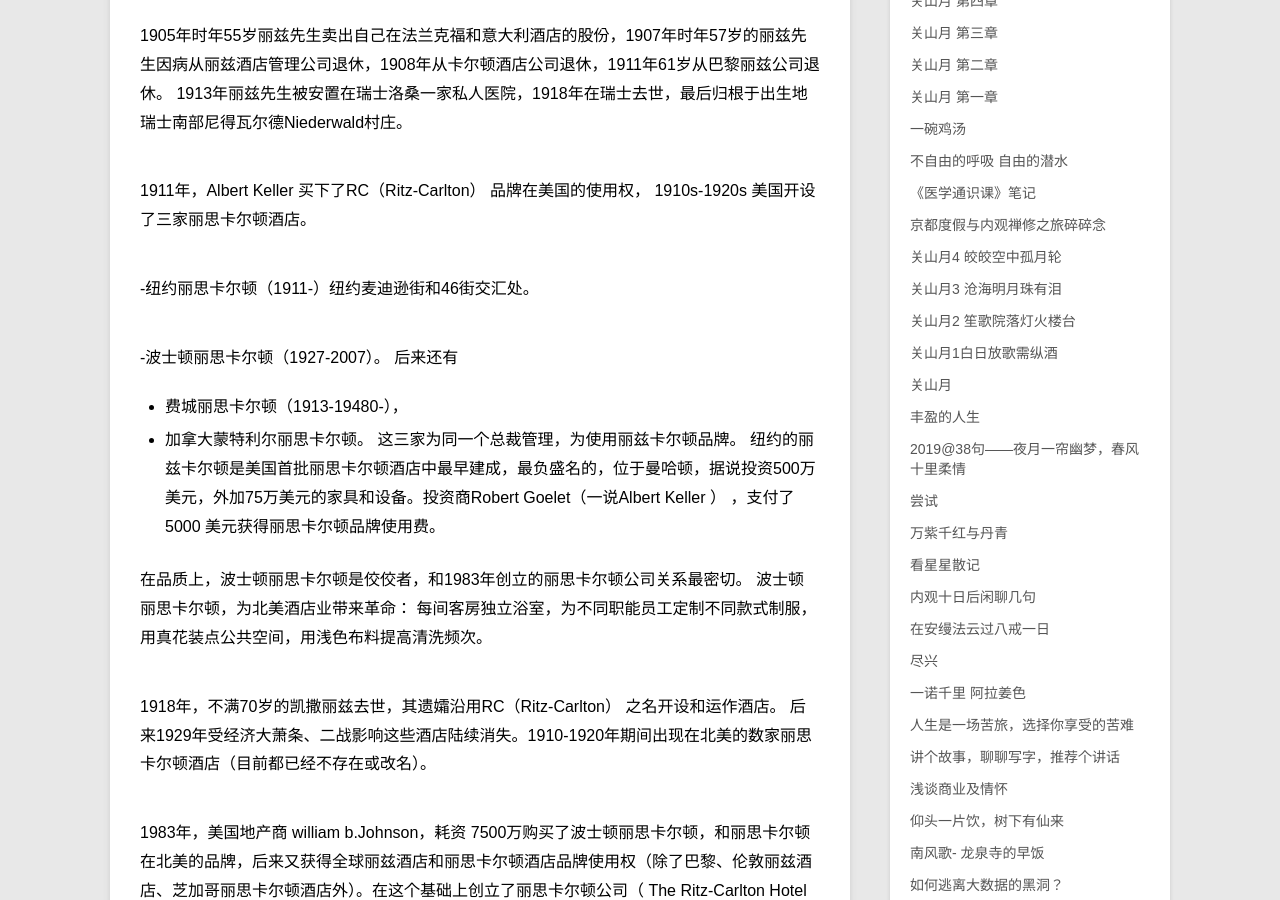
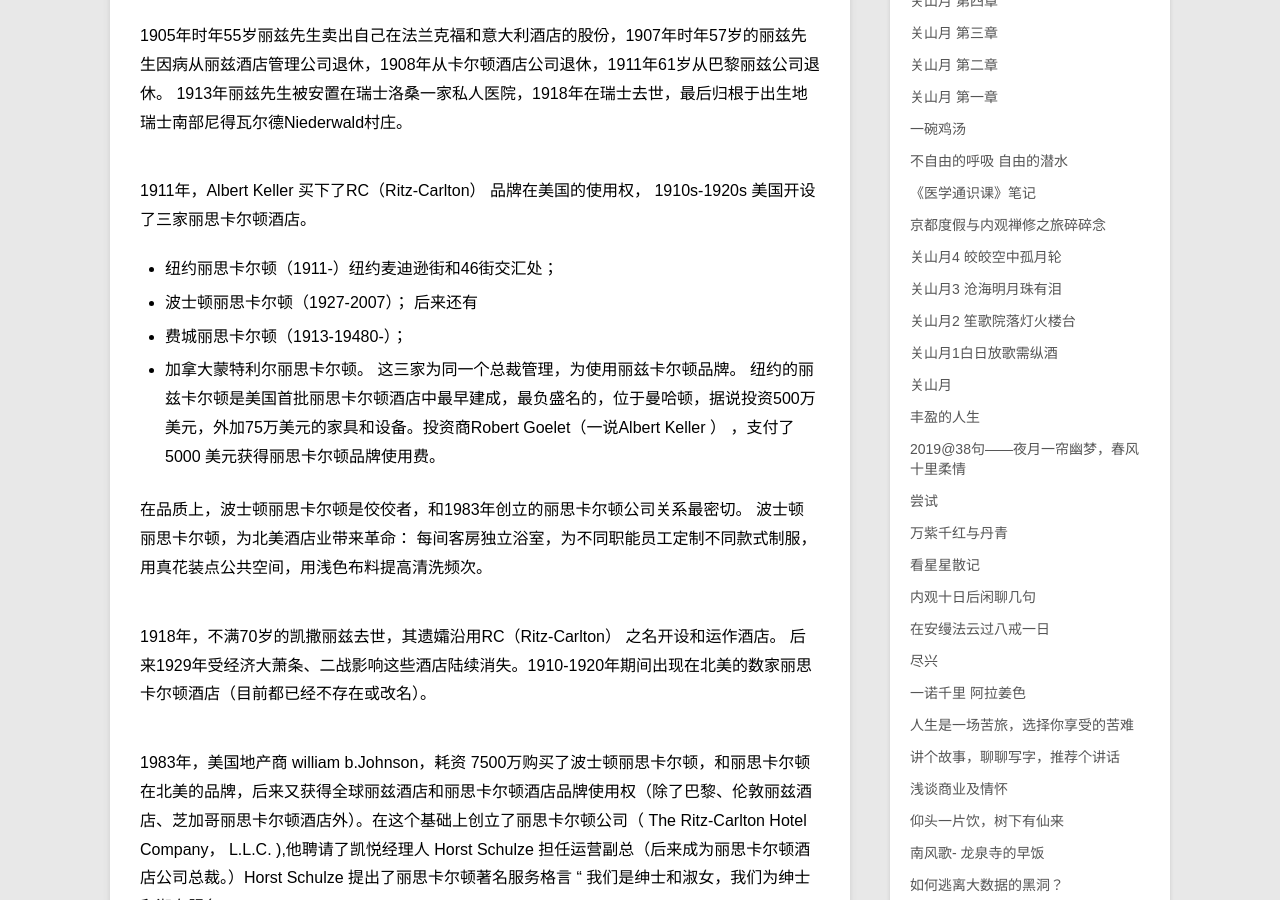
Before and after one commit to violettianjie/violettianjie.github.io, a Jekyll site: the page built from _posts/blog/2021-08-29-ritz.md, in a window 1280 px wide and 900 px high, scrolled down 1244 px. Built offline with Jekyll 4.4.1, drawn with Linux system fonts in a browser that asks for light colours.

```diff
--- a/_posts/blog/2021-08-29-ritz.md
+++ b/_posts/blog/2021-08-29-ritz.md
@@ -36,11 +36,10 @@ category: blog
 1910s-1920s
 美国开设了三家丽思卡尔顿酒店。
 
--纽约丽思卡尔顿（1911-）纽约麦迪逊街和46街交汇处。
-
--波士顿丽思卡尔顿（1927-2007）。
+- 纽约丽思卡尔顿（1911-）纽约麦迪逊街和46街交汇处；
+- 波士顿丽思卡尔顿（1927-2007）；
 后来还有
-- 费城丽思卡尔顿（1913-19480-），
+- 费城丽思卡尔顿（1913-19480-）；
 - 加拿大蒙特利尔丽思卡尔顿。
 这三家为同一个总裁管理，为使用丽兹卡尔顿品牌。
 纽约的丽兹卡尔顿是美国首批丽思卡尔顿酒店中最早建成，最负盛名的，位于曼哈顿，据说投资500万美元，外加75万美元的家具和设备。投资商Robert Goelet（一说Albert Keller ） ，支付了5000 美元获得丽思卡尔顿品牌使用费。
```
